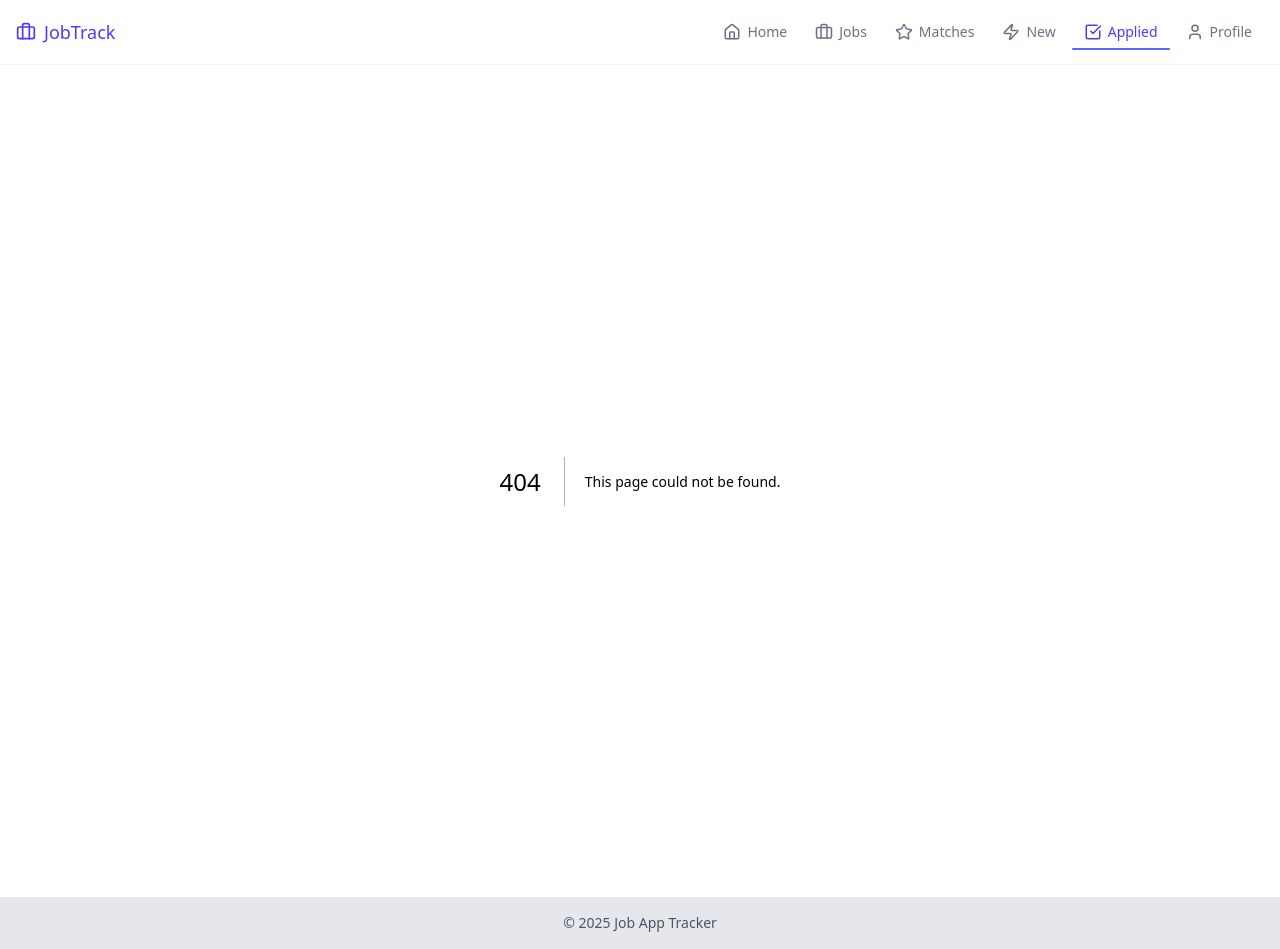
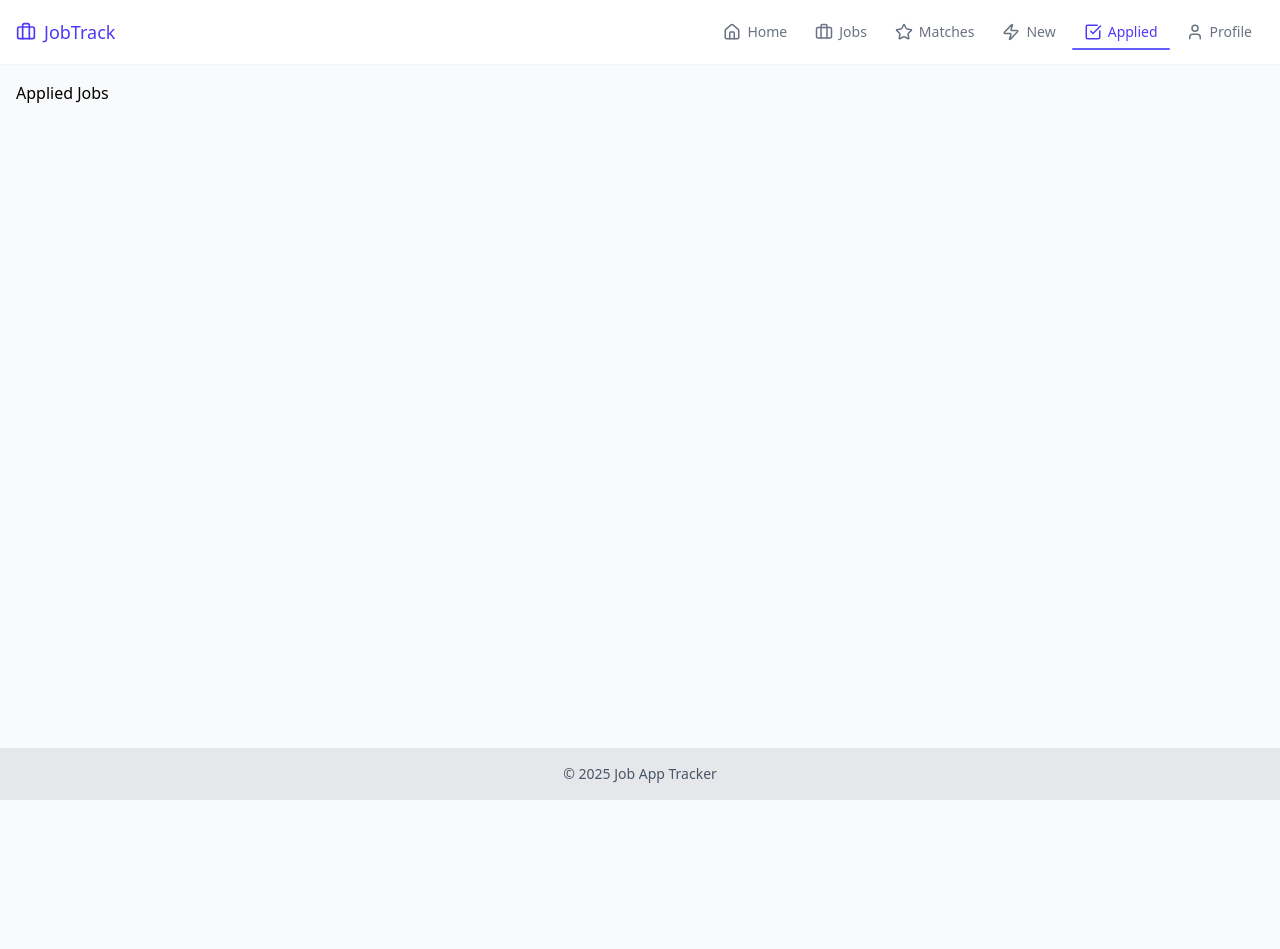
Before and after one commit to anandanair/jobs-scraper-web, a Next.js app: page /jobs/applied in a window 1280 px wide. Before the commit this address had no page. After the commit the page ends 800 px from the top, so only its background shows below. Built offline with nearby package versions, Linux system fonts and the light colour scheme.

Commit message:
feat: add new pages for profile and job management
Introduce new pages for user profile and job management, including sections for viewing all jobs, new jobs, and applied jobs. This enhances the application's navigation and user experience by providing dedicated pages for these functionalities.

```diff
--- /dev/null
+++ b/src/app/jobs/all/page.tsx
@@ -0,0 +1,7 @@
+export default async function AllJobs() {
+  return (
+    <div>
+      <h1>All Jobs</h1>
+    </div>
+  );
+}
--- /dev/null
+++ b/src/app/jobs/applied/page.tsx
@@ -0,0 +1,7 @@
+export default async function AppliedJobs() {
+  return (
+    <div>
+      <h1>Applied Jobs</h1>
+    </div>
+  );
+}
--- /dev/null
+++ b/src/app/jobs/new/page.tsx
@@ -0,0 +1,7 @@
+export default async function NewJobs() {
+  return (
+    <div>
+      <h1>New Jobs</h1>
+    </div>
+  );
+}
--- /dev/null
+++ b/src/app/profile/page.tsx
@@ -0,0 +1,7 @@
+export default async function Profile() {
+  return (
+    <div>
+      <h1>Profile</h1>
+    </div>
+  );
+}
```
